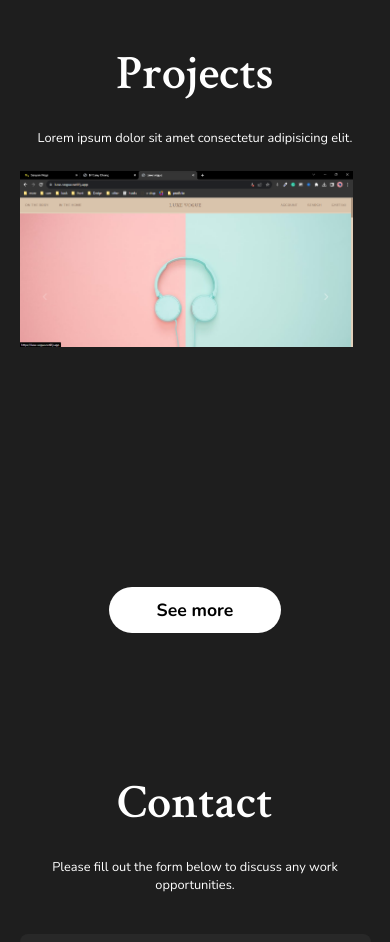
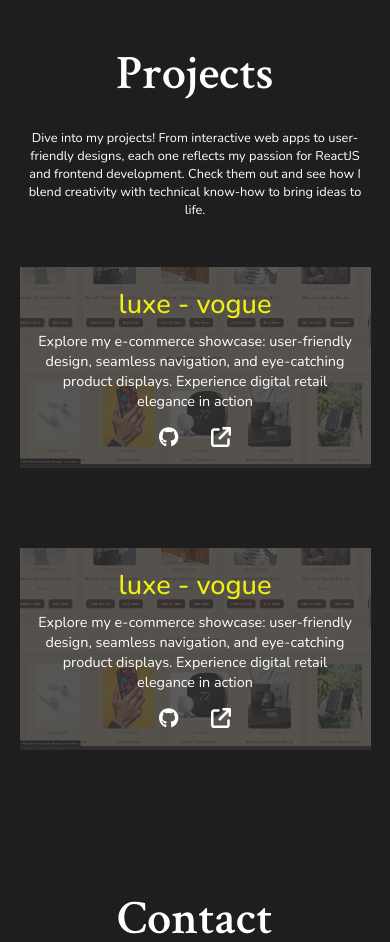
Before and after one commit to sanyamnegi9/Portfolio, a React (Create React App) app: page / in a window 390 px wide. Shown: the part 3220-4162 px from the top of the page. Built offline with nearby package versions, Linux system fonts and the light colour scheme.

Commit message:
projects dinamic sec

```diff
--- a/src/components/About/SkillCard.jsx
+++ b/src/components/About/SkillCard.jsx
@@ -2,7 +2,7 @@ import React from 'react'
 
 const SkillCard = ({id, img, skill}) => {
   return (
-    <div className='skill-card-container' id={id}>
+    <div className='skill-card-container' key={id}>
       <img src={img} alt="" />
       <h5>{skill}</h5>
     </div>
--- a/src/components/Projects/ProjectCard.jsx
+++ b/src/components/Projects/ProjectCard.jsx
@@ -1,15 +1,41 @@
-import React from 'react'
-import { Link } from 'react-router-dom'
+import { faGithub } from "@fortawesome/free-brands-svg-icons";
+import { faArrowUpRightFromSquare } from "@fortawesome/free-solid-svg-icons";
+import { FontAwesomeIcon } from "@fortawesome/react-fontawesome";
+import React from "react";
+import { Link } from "react-router-dom";
 
-const ProjectCard = ({img, link}) => {
+const ProjectCard = ({
+  id,
+  projectName,
+  desc,
+  skills,
+  img,
+  activeLink,
+  repoLink,
+  index,
+}) => {
+  const isEven = index % 2 === 0;
   return (
-    <div className="project-container">
-      <img src={img} alt="project" className='project-img'/>
-      <div className='project-details'>
-
+    <div
+      className={`project-container ${isEven ? "even-img" : "odd-img"}`}
+      key={id}
+    >
+      <img src={img} alt="project" className="project-img" />
+      <div className="project-details">
+        <h3 className="project-title">{projectName}</h3>
+        <p className="project-desc ">{desc}</p>
+        <p className="project-skills">{skills}</p>
+        <div className="project-links">
+          <Link to={repoLink}>
+            <FontAwesomeIcon icon={faGithub} size="lg" />
+          </Link>
+          <Link to={activeLink}>
+            <FontAwesomeIcon icon={faArrowUpRightFromSquare} size="lg" />
+          </Link>
+        </div>
       </div>
     </div>
   );
-}
+};
 
-export default ProjectCard
+export default ProjectCard;
--- a/src/components/Projects/Projects.jsx
+++ b/src/components/Projects/Projects.jsx
@@ -1,20 +1,34 @@
 import React from "react";
 import "./Projects.scss";
 import ProjectCard from "./ProjectCard";
-import portfolio1 from "../../assets/portfolio-1.png"
-import project1Img from "../../assets/Projects/project1.png";
+import { projectsData } from "../../data";
 
 const Projects = () => {
   return (
     <div id="projects" className="container">
       <h2>Projects</h2>
       <p className="desc">
-        Lorem ipsum dolor sit amet consectetur adipisicing elit.
+        Dive into my projects! From interactive web apps to user-friendly
+        designs, each one reflects my passion for ReactJS and frontend
+        development. Check them out and see how I blend creativity with
+        technical know-how to bring ideas to life.
       </p>
       <div className="projects-container">
-        <ProjectCard img={project1Img} />
+        {projectsData.map(
+          ({ id, projectName, img, desc, activeLink, repoLink }, index) => (
+            <ProjectCard
+              id={id}
+              projectName={projectName}
+              img={img}
+              desc={desc}
+              activeLink={activeLink}
+              repoLink={repoLink}
+              index={index}
+            />
+          )
+        )}
       </div>
-      <button className="white-btn">See more</button>
+      {/* <button className="white-btn">See more</button> */}
     </div>
   );
 };
--- a/src/components/Projects/Projects.scss
+++ b/src/components/Projects/Projects.scss
@@ -1,32 +1,128 @@
 @import "../../styles/abstracts/variables";
 
-.projects-container{
+.projects-container {
   width: 90%;
   max-width: 60rem;
+  margin-top: 1.5rem;
   display: flex;
   align-items: center;
   flex-wrap: wrap;
-  gap: 3rem;
+  gap: 5rem;
 }
 
 // product card css
 
-.project-container{
+.project-container {
   position: relative;
-  height: 25rem;
+  height: fit-content;
   width: 100%;
 }
 
-.project-img{
+.project-img {
   position: absolute;
-  height: 45vw;
+  height: 20rem;
+  z-index: -1;
+}
+
+.project-details {
+  height: 20rem;
+  display: flex;
+  flex-direction: column;
+
+  justify-content: center;
+  gap: 1rem;
+  z-index: 1;
+
+}
+
+.project-desc {
+  background-color: rgba(50, 50, 50, .8);
+  width: 90%;
+  max-width: 30rem;
+  padding: 2rem 1.5rem;
+  text-align: right;
+  border-radius: .5rem;
+
+}
+
+.project-title {
+  font-family: 'Nunito', sans-serif;
+  font-size: 1.7rem;
+  margin-bottom: .5rem;
+}
+
+.project-skills {
+
+  font-size: .75rem;
+  word-spacing: 5px;
+}
+
+.project-links {
+  display: flex;
+  gap: 2rem;
+}
+
+
+.even-img>.project-img {
   left: 0;
 }
 
+.odd-img>.project-img {
+  right: 0;
+}
+
+.even-img>.project-details {
+  align-items: end;
+}
+
+.odd-img>.project-details {
+  align-items: start;
+}
 
 
-@media (max-width:730px) {
-  .product-img{
-    height: 100vw;
+@media (max-width:850px) {
+
+  .project-img {
+    position: relative;
+    width: 100%;
+    height: fit-content;
+  }
+
+  .project-details {
+    height: 100%;
+    width: 100%;
+    background-color: rgba(50, 50, 50, .8);
+    position: absolute;
+    top: 0;
+    left: 0;
+    align-items: center!important;
+    justify-content: center;
+    gap: .5rem;
+    margin: 0;
+    padding: 0;
+    overflow: hidden;
+  }
+
+
+  .project-desc {
+    background-color: transparent;
+    text-align: center;
+    margin: 0;
+    padding: 0;
+  }
+
+  .project-title {
+    margin: 0;
   }
 }
+
+
+@media (max-width:380px) {
+  .project-title {
+    font-size: 6.8vw;
+  }
+
+  .project-desc {
+    font-size: 3.6vw;
+  }
+}
--- a/src/data/index.js
+++ b/src/data/index.js
@@ -1,13 +1,16 @@
-import htmlIcon from "../assets/skills icons/html.png"
-import CssIcon from "../assets/skills icons/css.png"
-import ScssIcon from "../assets/skills icons/sass.png"
-import JsIcon from "../assets/skills icons/js.png"
-import ReactIcon from "../assets/skills icons/reactjs.png"
-import ReduxIcon from "../assets/skills icons/redux.png"
-import BootstrapIcon from "../assets/skills icons/bootstrap.png"
-import TailwindIcon from "../assets/skills icons/tailwind.png"
-import GitIcon from "../assets/skills icons/git.png"
-import GithubIcon from "../assets/skills icons/github.png"
+import htmlIcon from "../assets/skills icons/html.png";
+import CssIcon from "../assets/skills icons/css.png";
+import ScssIcon from "../assets/skills icons/sass.png";
+import JsIcon from "../assets/skills icons/js.png";
+import ReactIcon from "../assets/skills icons/reactjs.png";
+import ReduxIcon from "../assets/skills icons/redux.png";
+import BootstrapIcon from "../assets/skills icons/bootstrap.png";
+import TailwindIcon from "../assets/skills icons/tailwind.png";
+import GitIcon from "../assets/skills icons/git.png";
+import GithubIcon from "../assets/skills icons/github.png";
+
+// projects import
+import project1Img from "../assets/Projects/project1.png";
 
 export const skillsData = [
   { id: 1, skillName: "HTML 5", img: htmlIcon },
@@ -22,3 +25,22 @@ export const skillsData = [
   { id: 9, skillName: "Git", img: GitIcon },
   { id: 10, skillName: "Github", img: GithubIcon },
 ];
+
+export const projectsData = [
+  {
+    id: 1,
+    projectName: "luxe - vogue",
+    img: project1Img,
+    desc: "Explore my e-commerce showcase: user-friendly design, seamless navigation, and eye-catching product displays. Experience digital retail elegance in action",
+    activeLink: "https://luxe-vogue.netlify.app/",
+    repoLink: "https://github.com/sanyamnegi9/Luxe-Vogue",
+  },
+  {
+    id: 2,
+    projectName: "luxe - vogue",
+    img: project1Img,
+    desc: "Explore my e-commerce showcase: user-friendly design, seamless navigation, and eye-catching product displays. Experience digital retail elegance in action",
+    activeLink: "https://luxe-vogue.netlify.app/",
+    repoLink: "https://github.com/sanyamnegi9/Luxe-Vogue",
+  },
+];
```
Also changed, not shown: src/assets/Projects/project1.png.
